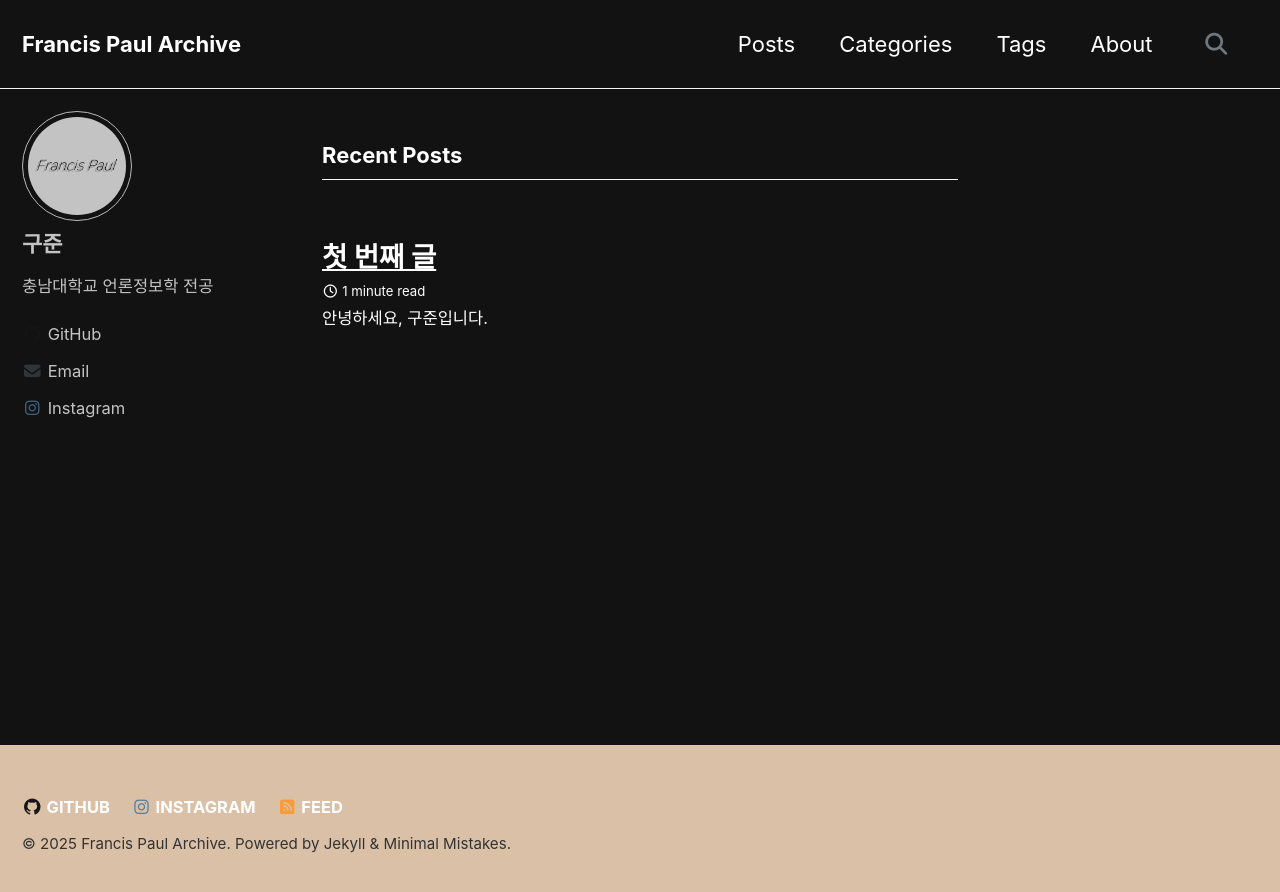
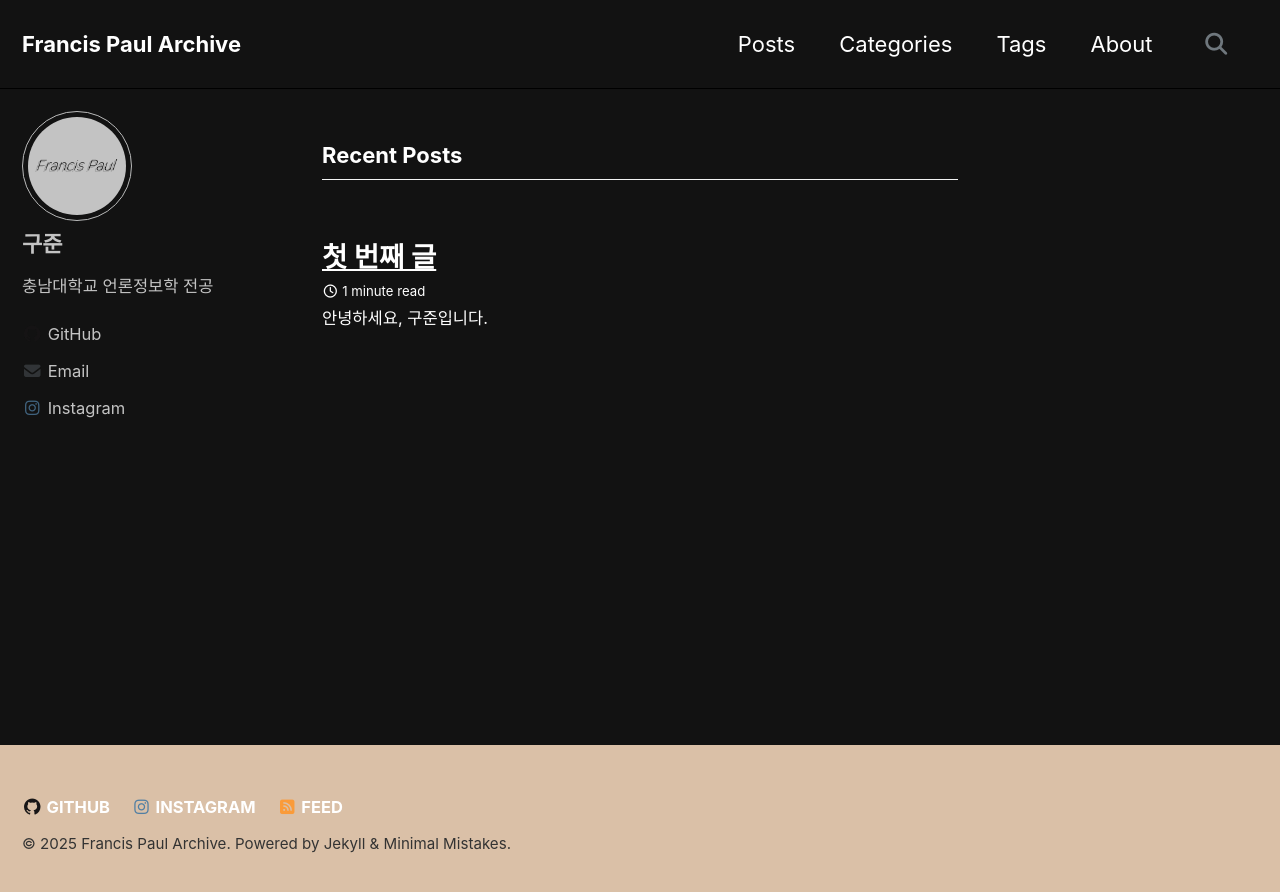
Before and after one commit to Francis-Paul-0109/Francis-Paul-0109.github.io, a Jekyll site: the page built from index.html, in a window 1280 px wide. Shown: the top 892 px of the page. Built offline with Jekyll 4.4.1, drawn with Linux system fonts in a browser that asks for light colours; cached includes are drawn as plain includes; the list of posts is cut into pages by our own code.

Commit message:
Update _masthead.scss

```diff
--- a/_sass/minimal-mistakes/_masthead.scss
+++ b/_sass/minimal-mistakes/_masthead.scss
@@ -4,7 +4,7 @@
 
 .masthead {
   position: relative;
-  border-bottom: 1px solid $border-color;
+  border-bottom: 1px solid #000000;
   -webkit-animation: $intro-transition;
   animation: $intro-transition;
   -webkit-animation-delay: 0.15s;
```
